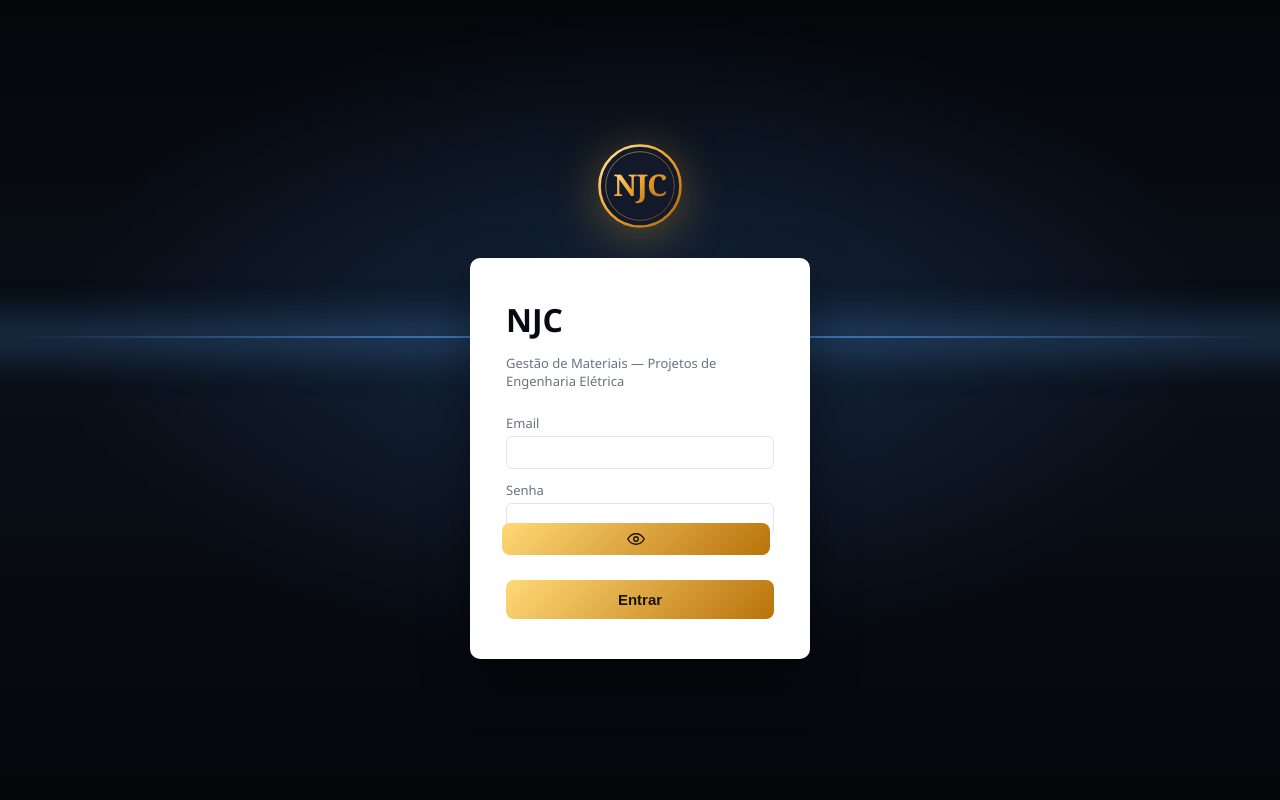
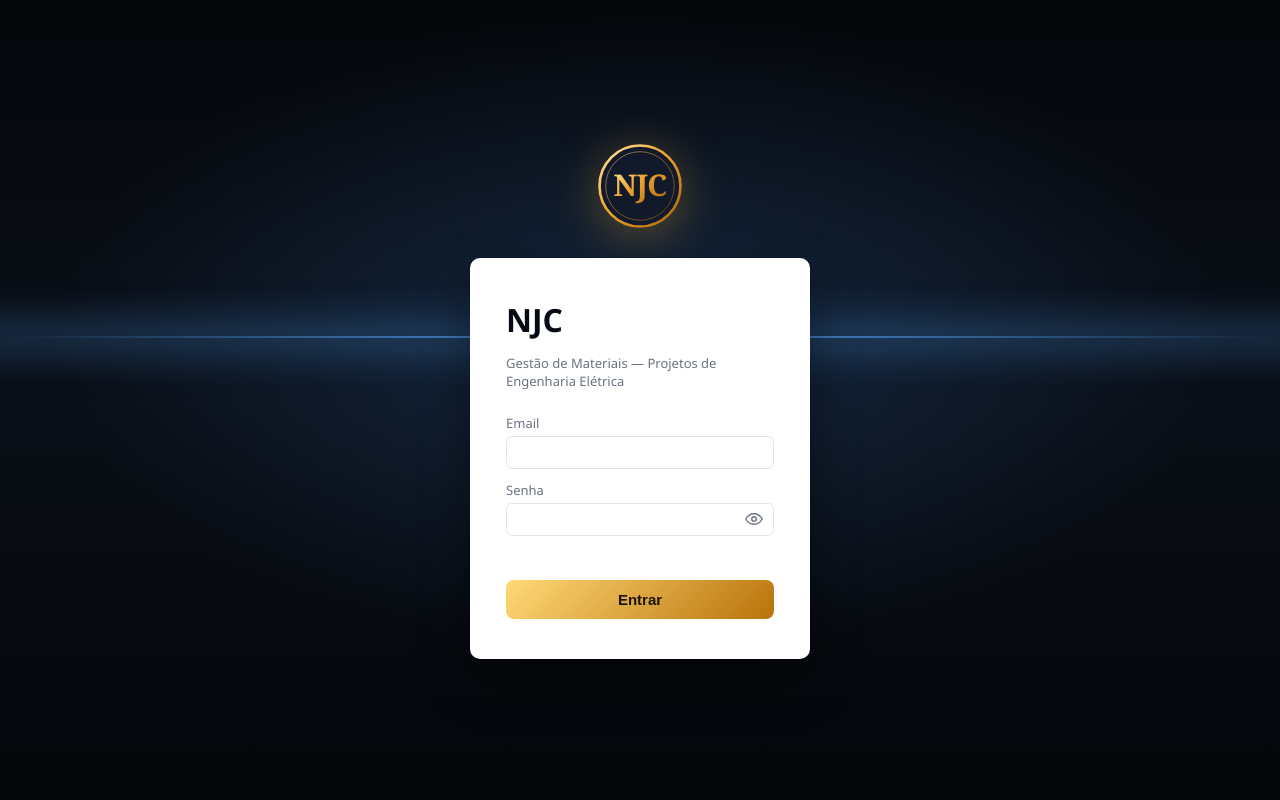
Before and after one commit to vandersonls/JNC-VAND, a Flask app: page / in a window 1280 px wide. Run offline with Flask 3, Linux system fonts and the light colour scheme.

Commit message:
Corrige botao de mostrar/ocultar senha aparecendo como barra larga
.card-login button tinha especificidade maior que .toggle-senha
(0,1,1 vs 0,1,0), entao suas regras (width:100%, padding, gradiente
dourado) venciam e faziam o botao do olho ocupar a largura toda do
card em vez de ficar pequeno dentro do campo de senha. Escopando para
.campo-senha .toggle-senha (especificidade 0,2,0) resolve.

Co-Authored-By: Claude Sonnet 5 <noreply@anthropic.com>

```diff
--- a/static/css/style.css
+++ b/static/css/style.css
@@ -67,14 +67,14 @@ body {
 
 .campo-senha { position: relative; }
 .campo-senha input { padding-right: 40px; }
-.toggle-senha {
+.campo-senha .toggle-senha {
   position: absolute; right: 4px; top: 50%; transform: translateY(-50%);
-  width: 32px; height: 32px; border: none; background: none; padding: 0;
+  width: 32px; height: 32px; margin: 0; border: none; background: none; padding: 0;
   display: flex; align-items: center; justify-content: center; cursor: pointer;
   color: var(--cinza); border-radius: 6px; transition: color .15s, background .15s;
 }
-.toggle-senha:hover { color: var(--navy-escuro); background: rgba(0,0,0,0.05); }
-.toggle-senha .oculto { display: none; }
+.campo-senha .toggle-senha:hover { color: var(--navy-escuro); background: rgba(0,0,0,0.05); }
+.campo-senha .toggle-senha .oculto { display: none; }
 .card-login button {
   margin-top: 20px; width: 100%; padding: 11px; border: none; border-radius: 8px;
   background: linear-gradient(135deg, var(--dourado-claro), var(--dourado-escuro));
```
